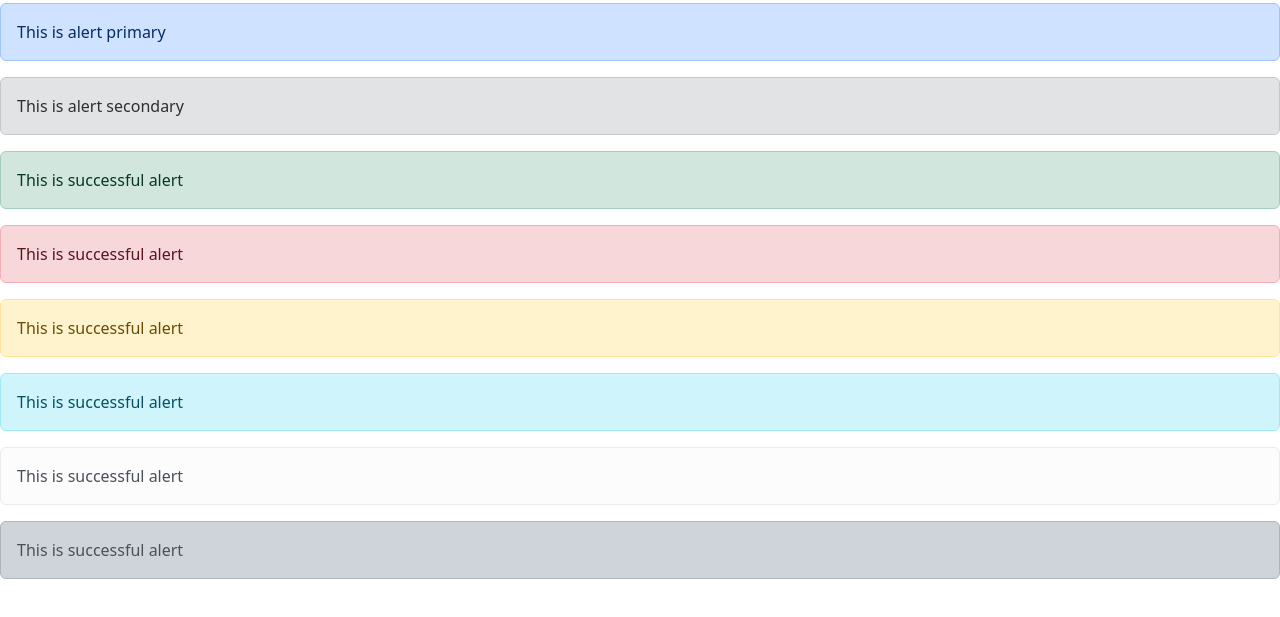
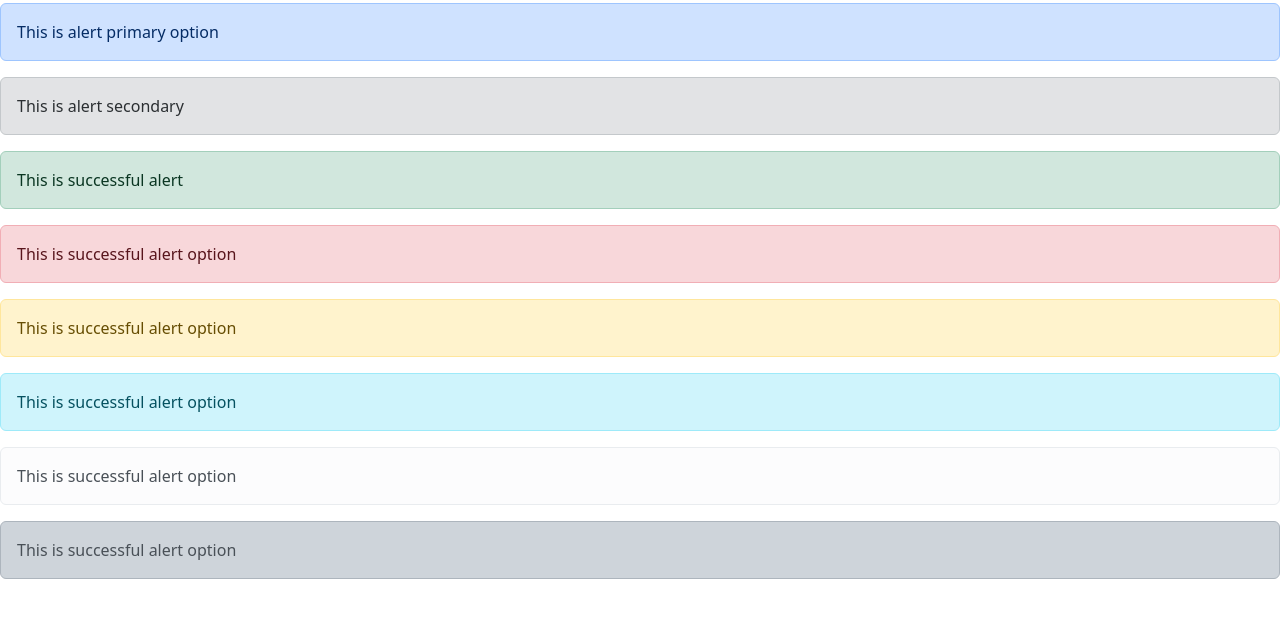
Before and after one commit to suryajude/FullStack, a website: page fullstack/Bootstrap/alerts.html in a window 1280 px wide. Shown: the part 53-670 px from the top of the page. Drawn offline with nearby package versions, Linux system fonts and the light colour scheme.

```diff
--- a/fullstack/Bootstrap/alerts.html
+++ b/fullstack/Bootstrap/alerts.html
@@ -9,14 +9,14 @@
     <body>
         <h1 style="color: red;">Alerts</h1>
         <div class="contianer my-7">
-            <div class="alert alert-primary" role="alert"> This is alert primary</div>
+            <div class="alert alert-primary" role="alert"> This is alert primary option</div>
             <div class="alert alert-secondary"> This is alert secondary</div>
             <div class="alert alert-success">This is successful alert</div>
-            <div class="alert alert-danger">This is successful alert</div>
-            <div class="alert alert-warning">This is successful alert</div>
-            <div class="alert alert-info">This is successful alert</div>
-            <div class="alert alert-light">This is successful alert</div>
-            <div class="alert alert-dark">This is successful alert</div>
+            <div class="alert alert-danger">This is successful alert option</div>
+            <div class="alert alert-warning">This is successful alert option</div>
+            <div class="alert alert-info">This is successful alert option</div>
+            <div class="alert alert-light">This is successful alert option</div>
+            <div class="alert alert-dark">This is successful alert option </div>
         </div>
     </body>
 </html>
```
Also changed, not shown: fullstack/checking.html (added, +10 -0 lines), fullstack/javascript/errorhandling.js (added, +23 -0 lines), 2 other files.
